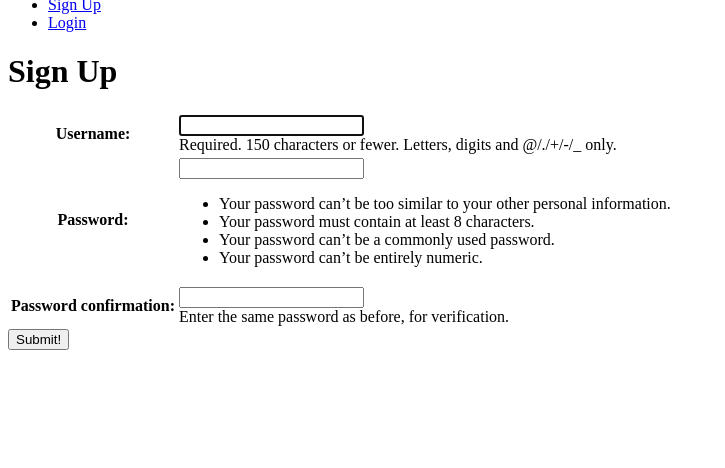
After one commit to cdenzelcoleman/Venture-Villas, a Django app: page /accounts/signup/ in a window 1280 px wide. The commit adds this page. Shown: the part 332-800 px from the top of the page, without its empty margins (0-725 px from the left). Run offline with Django 5.2, Linux system fonts and the light colour scheme.

Commit message:
Add Sign up and login functionality and added the Signup templates

```diff
--- a/main_app/templates/base.html
+++ b/main_app/templates/base.html
@@ -23,9 +23,20 @@
       </div>
       <nav>
         <ul>
+          {% if user.is_authenticated %}
           <li><a href="{% url 'resorts-page' %}">Resorts</a></li>
           <li><a href="{% url 'favorite-resorts' %}">Favorite Resorts</a></li>
           <li><a href="{% url 'reservations' %}">Reservations</a></li>
+          <li>
+            <form id="logout-form" method="post" action="{% url 'logout' %}">
+              {% csrf_token %}
+              <button type="submit">Log out</button>
+            </form>
+          </li>
+          {% else %}
+          <li><a href="{% url 'signup' %}">Sign Up</a></li>
+          <li><a href="{% url 'home' %}">Login</a></li>
+          {% endif %}
         </ul>
       </nav>
     </header>
--- /dev/null
+++ b/main_app/templates/signup.html
@@ -0,0 +1,18 @@
+{% extends 'base.html' %} {% load static %} {% block head %}
+<link rel="stylesheet" href="{% static 'css/form.css' %}" />
+{% endblock %} {% block content %}
+<div class="page-header">
+  <h1>Sign Up</h1>
+</div>
+{% if error_message %}
+<p class="red-text">{{ error_message }}</p>
+{% endif %}
+<form action="" method="post" class="form-container" autocomplete="off">
+  {% csrf_token %}
+  <table>
+    {{ form.as_table }}
+  </table>
+  <button type="submit" class="btn submit">Submit!</button>
+</form>
+
+{% endblock %}
--- a/main_app/urls.py
+++ b/main_app/urls.py
@@ -3,8 +3,9 @@ from django.urls import path, include
 from . import views
 
 urlpatterns = [
-  path('', views.home, name='home'),
+  path('', views.Home.as_view(), name='home'),
   path('resorts-page/', views.resorts_page, name='resorts-page'),
   path('favorite-resorts/', views.favorite_resorts, name='favorite-resorts'),
   path('reservations/', views.reservations, name='reservations'),
+  path('accounts/signup/', views.signup, name='signup'),
 ]
--- a/main_app/views.py
+++ b/main_app/views.py
@@ -1,8 +1,11 @@
-from django.shortcuts import render
+from django.shortcuts import render, redirect
+from django.contrib.auth.views import LoginView
+from django.contrib.auth import login
+from django.contrib.auth.forms import UserCreationForm
 
 # Create your views here.
-def home(request):
-    return render(request, 'home.html')
+class Home(LoginView):
+    template_name = 'home.html'
 
 def home(request):
     return render(request, 'home.html')
@@ -15,3 +18,17 @@ def favorite_resorts(request):
 
 def reservations(request):
     return render(request, 'reservations.html')
+
+def signup(request):
+    error_message = ''
+    if request.method == 'POST':
+        form = UserCreationForm(request.POST)
+        if form.is_valid():
+            user = form.save()
+            login(request, user)
+            return redirect('/')
+        else:
+            error_message = 'Invalid sign up - try again'
+    form = UserCreationForm()
+    context = {'form': form, 'error_message': error_message}
+    return render(request, 'signup.html', context)
--- a/ventureVillas/settings.py
+++ b/ventureVillas/settings.py
@@ -127,6 +127,9 @@ USE_TZ = True
 
 STATIC_URL = 'static/'
 
+LOGIN_REDIRECT_URL = '/'
+
+LOGOUT_REDIRECT_URL = 'home'
 # Default primary key field type
 # https://docs.djangoproject.com/en/5.1/ref/settings/#default-auto-field
 
--- a/ventureVillas/urls.py
+++ b/ventureVillas/urls.py
@@ -20,4 +20,5 @@ from django.urls import path, include
 urlpatterns = [
     path('admin/', admin.site.urls),
     path('', include('main_app.urls')),
+    path('accounts/', include('django.contrib.auth.urls')),
 ]
```
Also changed, not shown: main_app/templates/home.html (+11 -1 lines).
